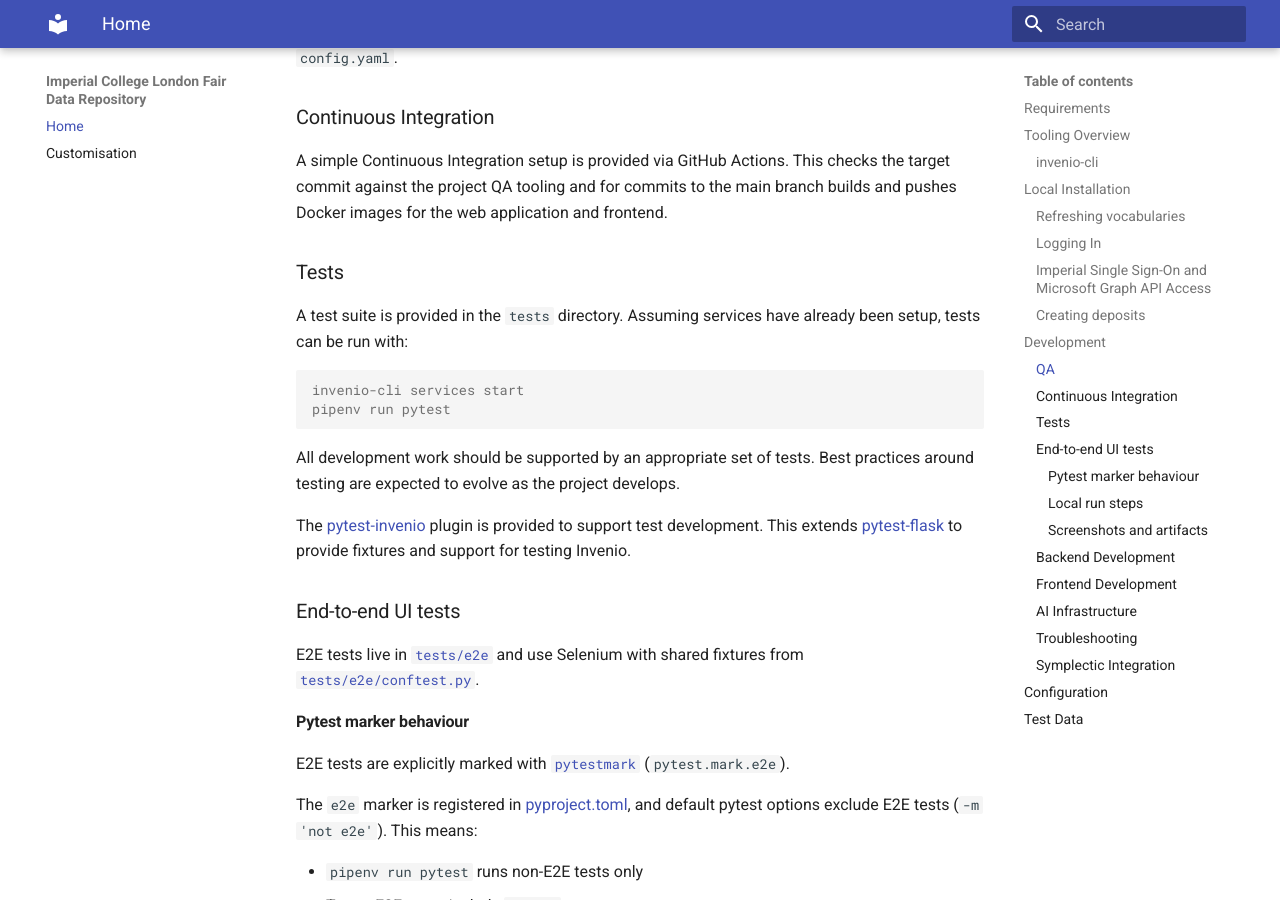
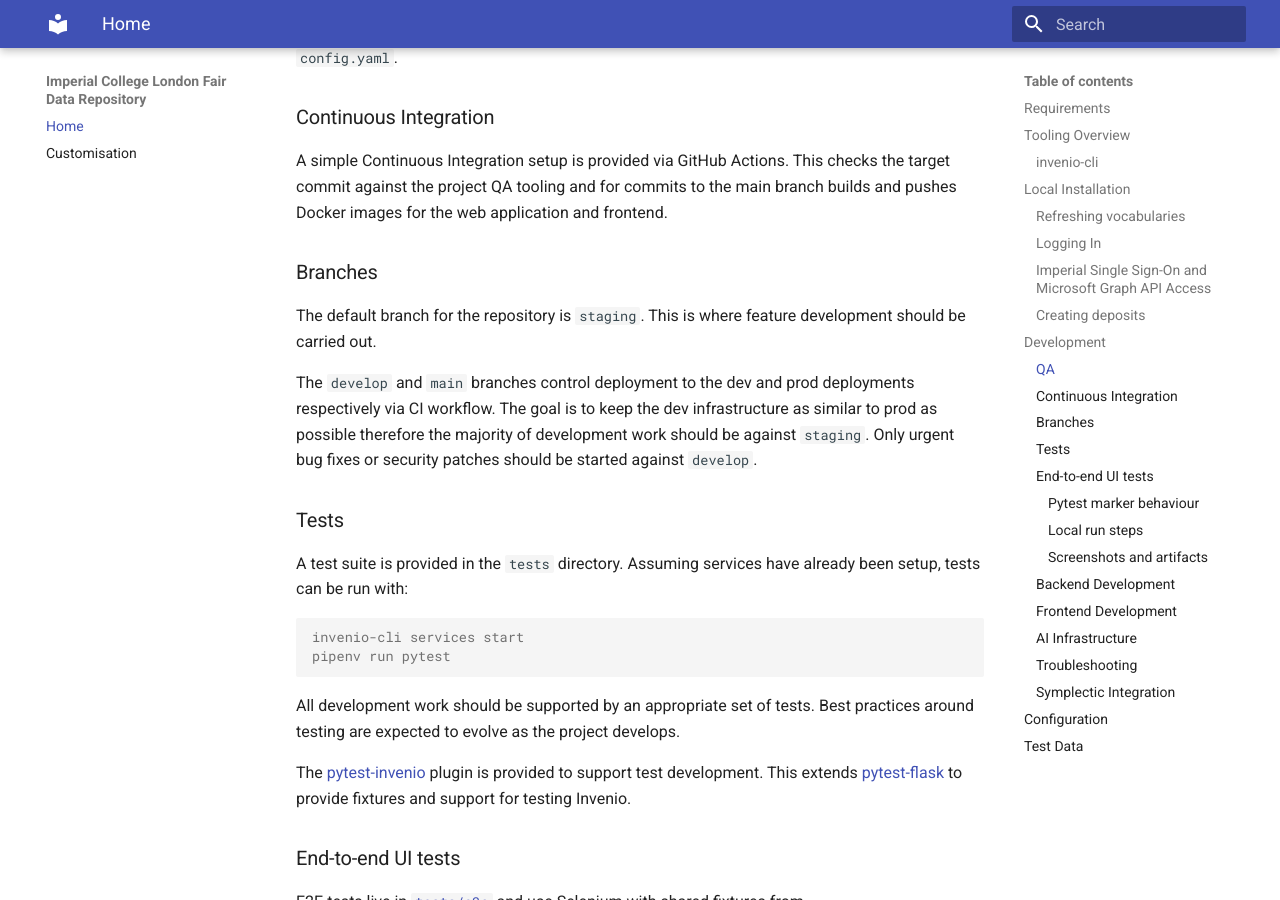
Before and after one commit to ImperialCollegeLondon/fair-data-repository, an MkDocs documentation site: the page built from docs/index.md, in a window 1280 px wide and 900 px high, scrolled down 4123 px. Built offline with MkDocs 1.6.1 and Material for MkDocs 9.7.7, drawn with Linux system fonts in a browser that asks for light colours.

Commit message:
Add branch policy to docs/index.md

```diff
--- a/docs/index.md
+++ b/docs/index.md
@@ -182,6 +182,16 @@ A simple Continuous Integration setup is provided via GitHub Actions. This check
 target commit against the project QA tooling and for commits to the main branch builds
 and pushes Docker images for the web application and frontend.
 
+### Branches
+
+The default branch for the repository is `staging`. This is where feature development
+should be carried out.
+
+The `develop` and `main` branches control deployment to the dev and prod deployments
+respectively via CI workflow. The goal is to keep the dev infrastructure as similar to
+prod as possible therefore the majority of development work should be against `staging`.
+Only urgent bug fixes or security patches should be started against `develop`.
+
 ### Tests
 
 A test suite is provided in the `tests` directory. Assuming services have already been
```
